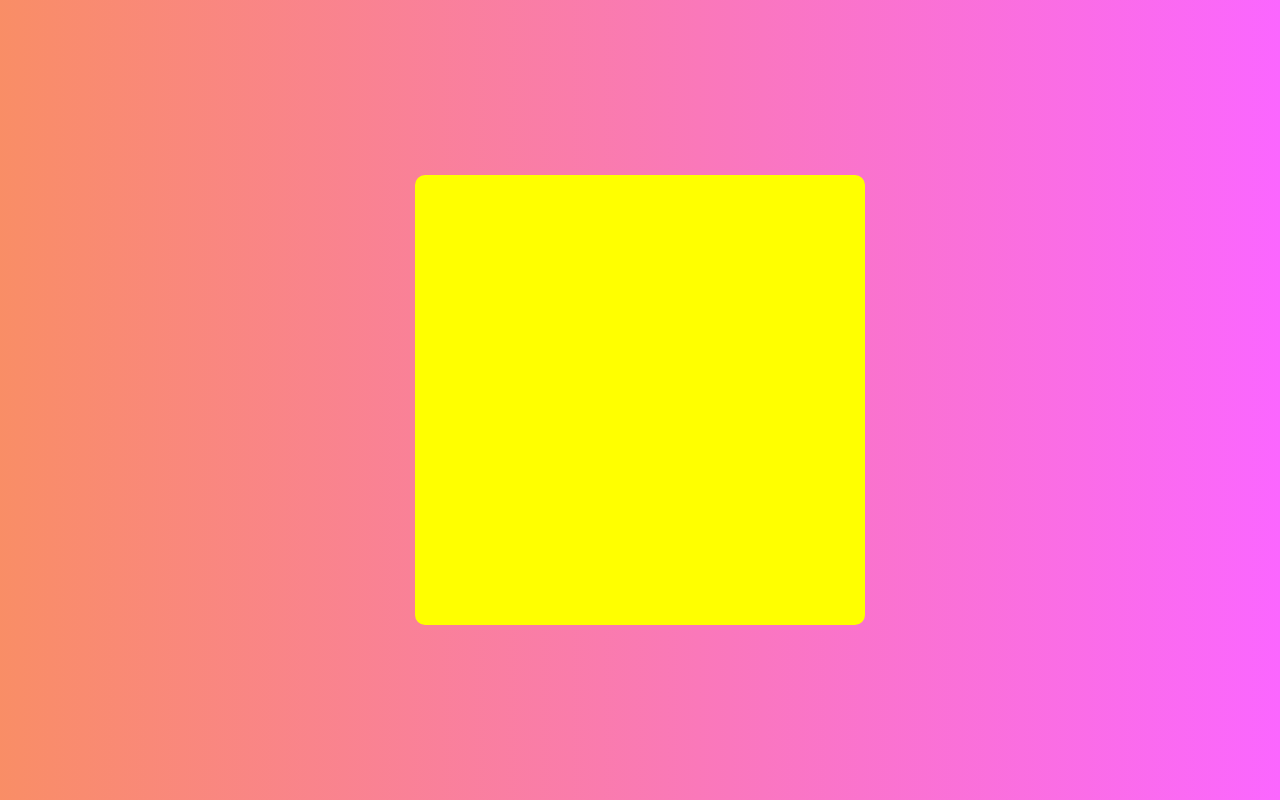
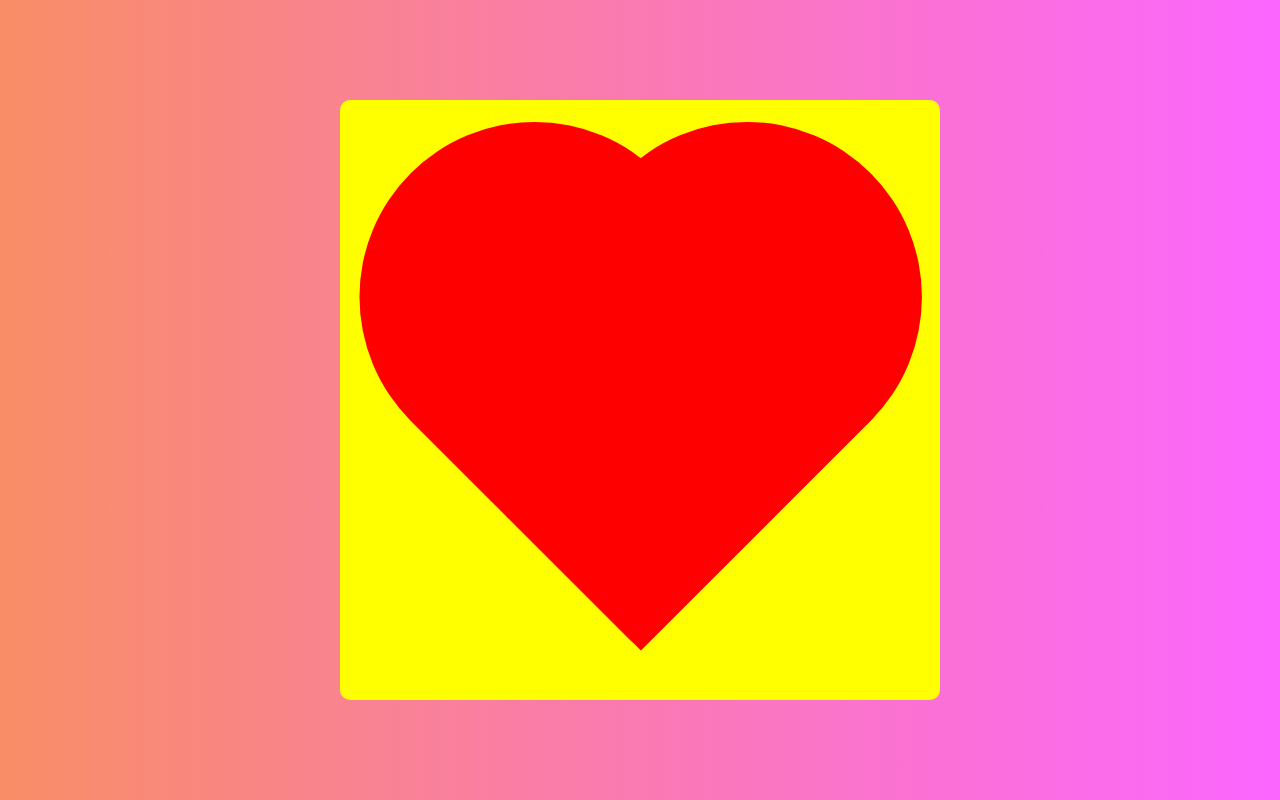
Before and after one commit to CoolNewsGuy/heart, a plain HTML site: page index.html in a window 1280 px wide. Drawn offline with Linux system fonts and the light colour scheme.

Commit message:
Finish the heart

```diff
--- a/css/styles.css
+++ b/css/styles.css
@@ -21,7 +21,30 @@ body {
 
 .heart {
    background: yellow;
-   height: 450px;
-   width: 450px;
+   height: 600px;
+   width: 600px;
    border-radius: 10px;
+   position: relative;
 }
+
+.half {
+   width: 350px;
+   height: 500px;
+   background: red;
+   border-radius: 250px 250px 0 20px;
+   position: absolute;
+}
+
+.first-half {
+   top: 50%;
+   left: 50%;
+   transform: translate(-65%, -60%) rotate(-45deg);
+   border-bottom-right-radius: 30px;
+}
+
+.second-half {
+   top: 50%;
+   left: 50%;
+   transform: translate(-34.6%, -60%) rotate(45deg);
+   border-bottom-left-radius: 30px;
+}
--- a/index.html
+++ b/index.html
@@ -12,8 +12,8 @@
 
 <body>
   <div class="heart">
-    <div class="first-half"></div>
-    <div class="second-half"></div>
+    <div class="first-half half"></div>
+    <div class="second-half half"></div>
   </div>
 </body>
 
```
